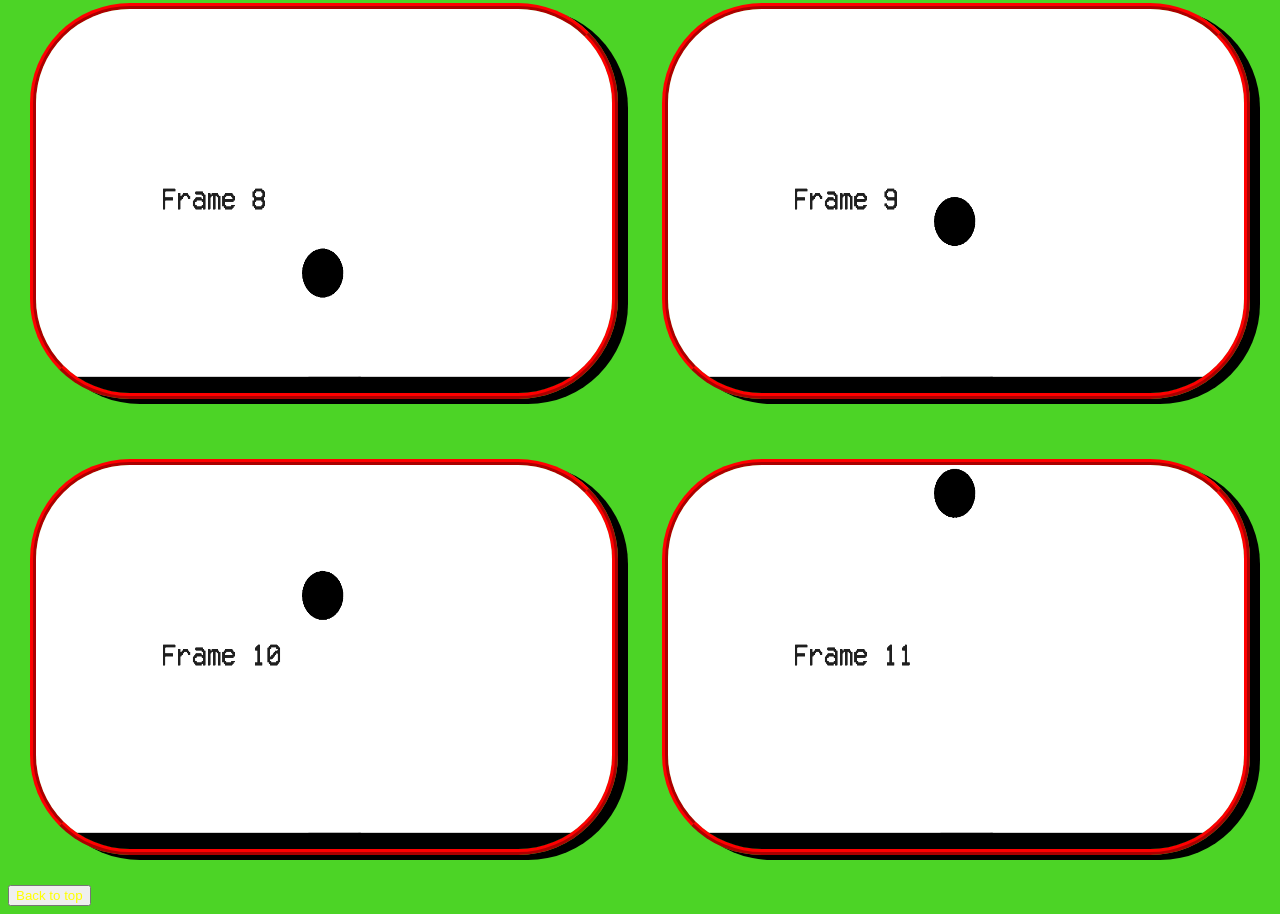
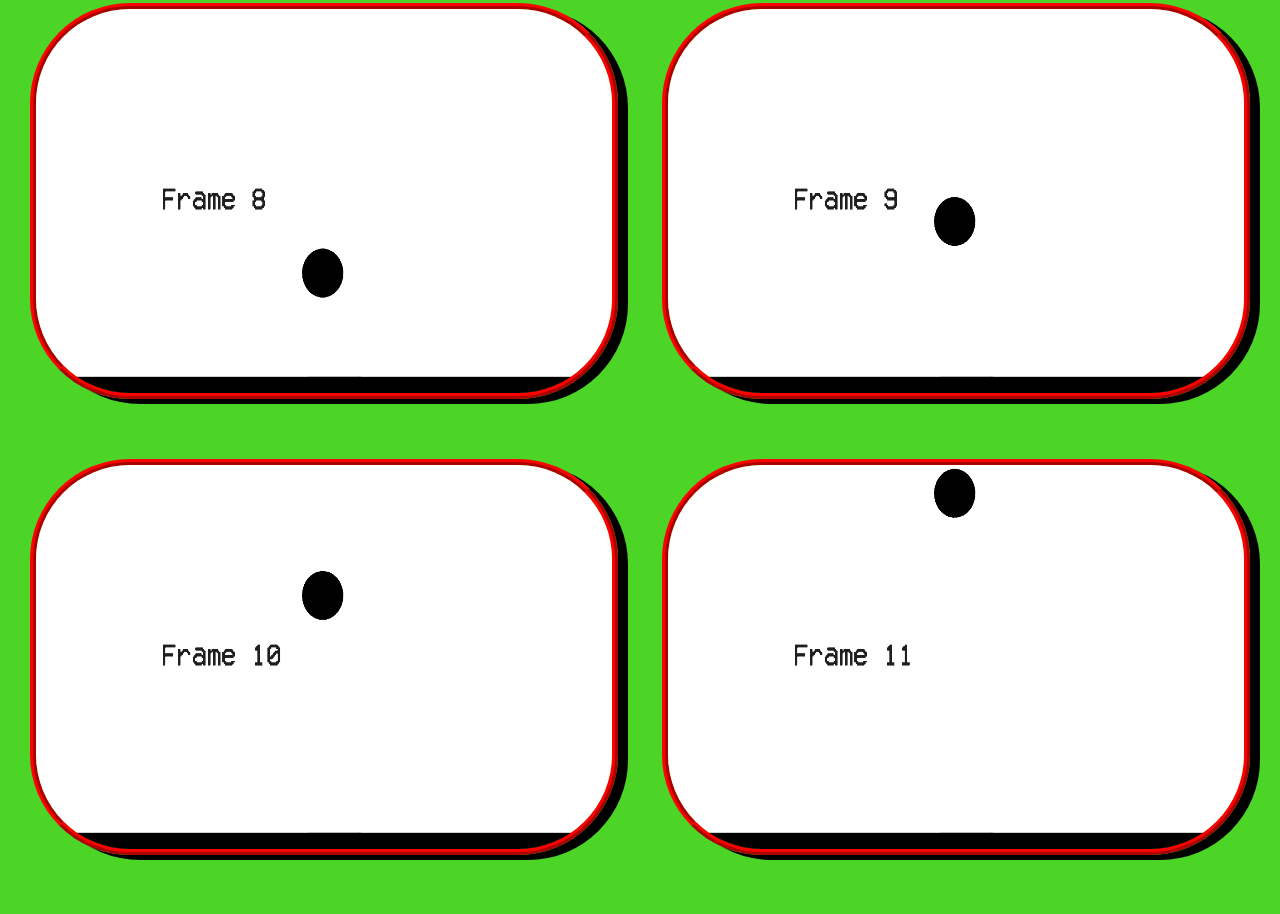
Before and after one commit to JanMichaelTangonan/WebsiteProject, a plain HTML site: page index.html in a window 1280 px wide. Shown: the part 2613-3527 px from the top of the page. After the commit the page ends 3506 px from the top, so only its background shows below. Drawn offline with Linux system fonts and the light colour scheme.

Commit message:
Removed buttons

```diff
--- a/index.html
+++ b/index.html
@@ -9,7 +9,6 @@
   </head>
 
 <body>
-  <a name="topPage"></a>
 <header>
 <h2>Pages/Navigation</h2>
 <nav>
@@ -72,7 +71,7 @@ Here is an example:
 
 </main>
 <div id="mainNavigation">
-<footer><button><a href="#topPage"> Back to top</a></button></footer>
+<footer></footer>
 </div>
 </body>
 
```
